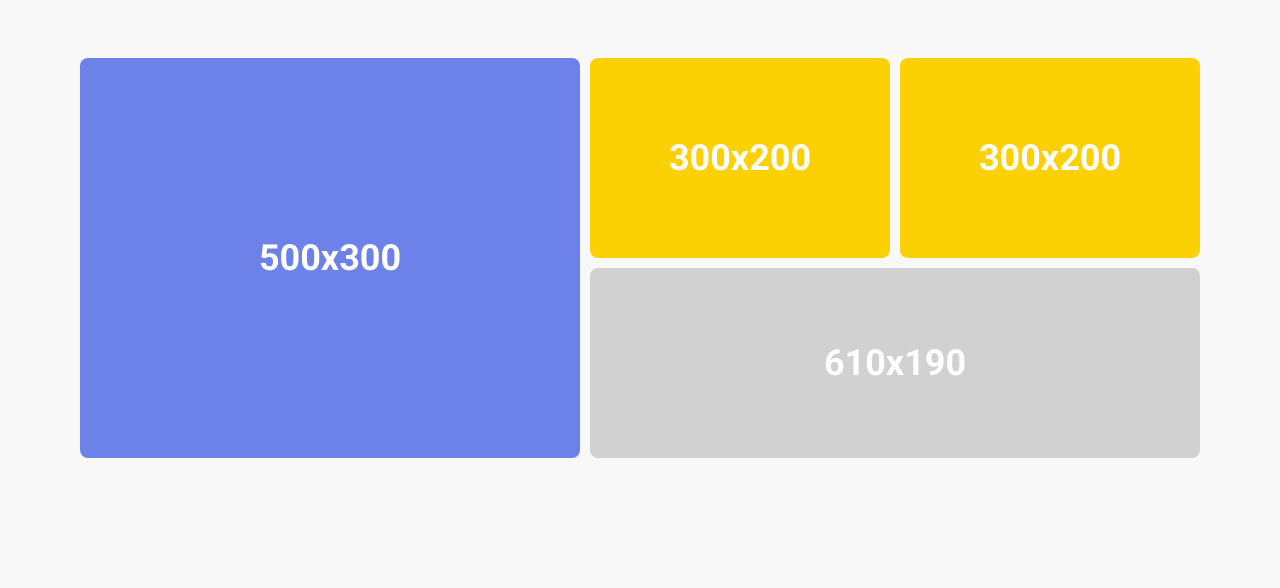
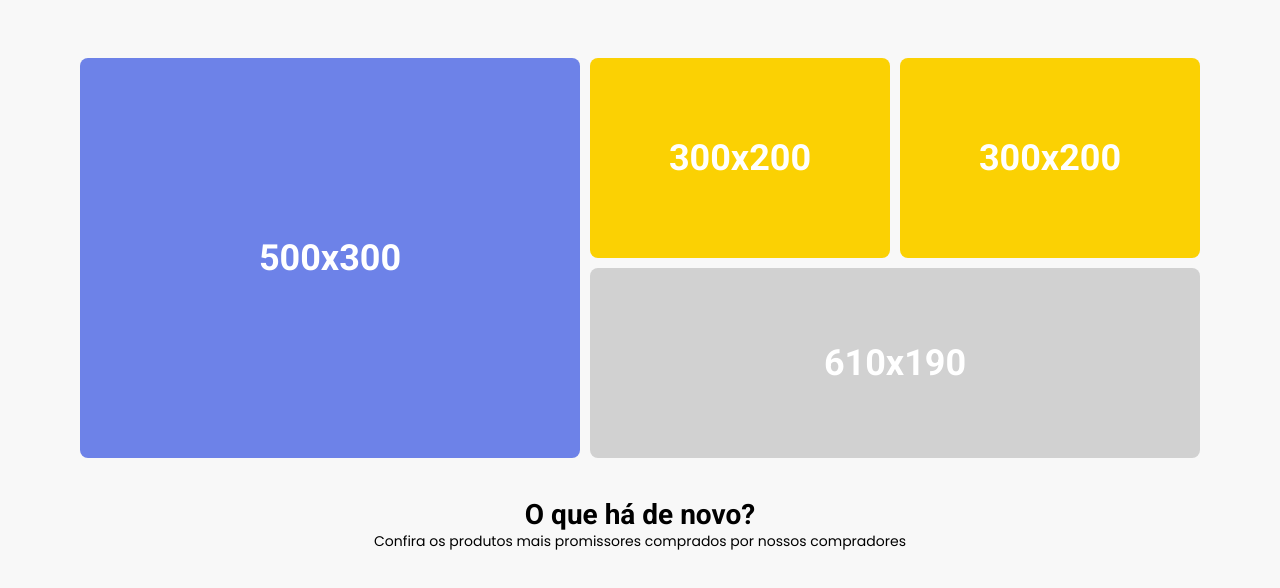
Before and after one commit to vitorsantosb/payment-api-integration, a React (Vite) app in the folder Frontend/: page / in a window 1280 px wide. Shown: the part 662-1250 px from the top of the page. Before the commit the page ends 1160 px from the top, so only its background shows below. Built offline with nearby package versions, Linux system fonts and the light colour scheme.

Commit message:
Nova seção

```diff
--- a/Frontend/src/pages/Home/index.jsx
+++ b/Frontend/src/pages/Home/index.jsx
@@ -7,6 +7,8 @@ import {
     ImageMain,
     ImageTop,
     ImageDown,
+    Arrivals,
+    Title,
 } from "./styles";
 
 import Navbar from '../../components/Navbar/index';
@@ -90,6 +92,12 @@ export default function Home() {
                     </aside>
                 </div>
             </Images>
+            <Arrivals>
+                <Title>
+                    <h2>O que há de novo?</h2>
+                    <p>Confira os produtos mais promissores comprados por nossos compradores</p>
+                </Title>
+            </Arrivals>
         </Section>
     );
 };
--- a/Frontend/src/pages/Home/styles.js
+++ b/Frontend/src/pages/Home/styles.js
@@ -1,8 +1,17 @@
 import styled from "styled-components";
 import theme from "../../styles/theme";
 
-export const Title = styled.h1 `
-  color: ${props => props.theme.colors.primary};
+export const Title = styled.div `
+  text-align: center;
+
+  h2 {
+    font-size: 2.8rem;
+    font-weight: 800;
+  }
+
+  p {
+    font-size: 1.4rem;
+  }
 `;
 
 export const Section = styled.div `
@@ -196,3 +205,7 @@ export const ImageDown = styled.div `
   font-size: 2.4rem;
   border-radius: 8px;
 `;
+
+export const Arrivals = styled.section `
+  min-height: 100vh;
+`;
```
